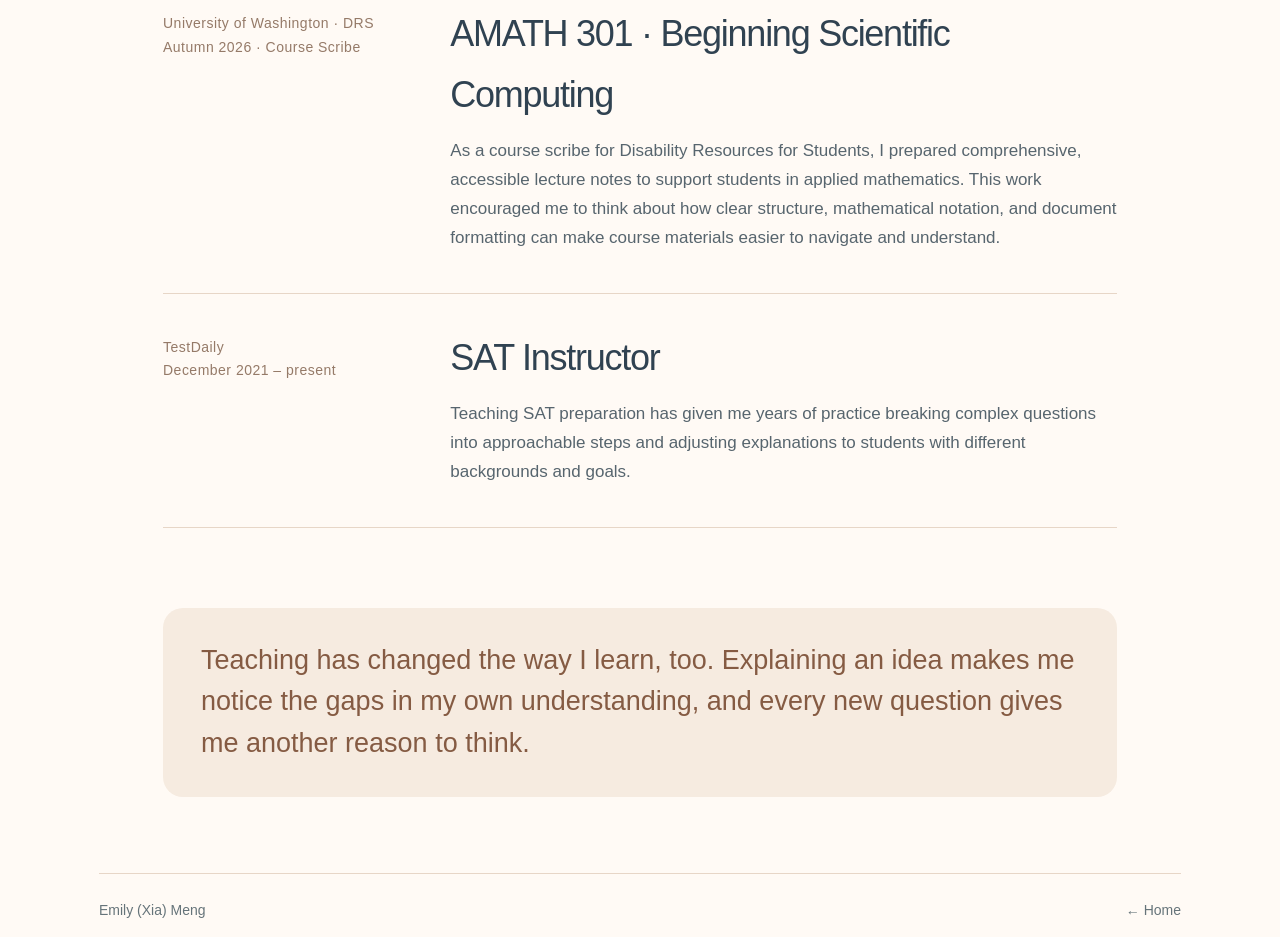
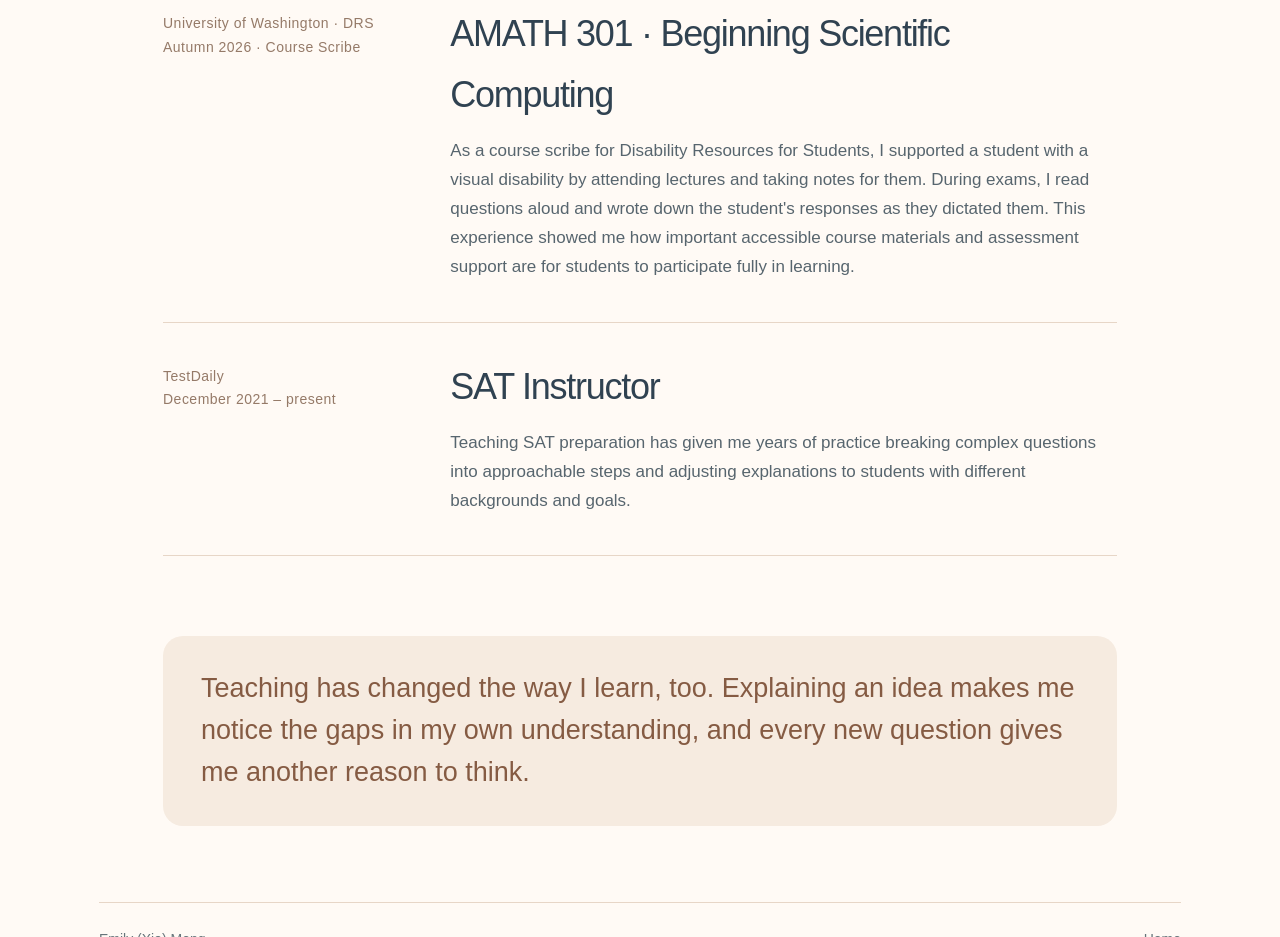
Before and after one commit to EmilyMeng05/emilymeng05.github.io, a plain HTML site: page teaching.html in a window 1280 px wide. Shown: the part 2672-3609 px from the top of the page. Drawn offline with Linux system fonts and the light colour scheme.

Commit message:
Clarify AMATH 301 DRS scribe duties supporting a student with visual disability

```diff
--- a/teaching.html
+++ b/teaching.html
@@ -105,7 +105,7 @@
         </article>
         <article class="teaching-item">
           <div class="meta">University of Washington · DRS<br>Autumn 2026 · Course Scribe</div>
-          <div><h3>AMATH 301 · Beginning Scientific Computing</h3><p>As a course scribe for Disability Resources for Students, I prepared comprehensive, accessible lecture notes to support students in applied mathematics. This work encouraged me to think about how clear structure, mathematical notation, and document formatting can make course materials easier to navigate and understand.</p></div>
+          <div><h3>AMATH 301 · Beginning Scientific Computing</h3><p>As a course scribe for Disability Resources for Students, I supported a student with a visual disability by attending lectures and taking notes for them. During exams, I read questions aloud and wrote down the student's responses as they dictated them. This experience showed me how important accessible course materials and assessment support are for students to participate fully in learning.</p></div>
         </article>
         <article class="teaching-item">
           <div class="meta">TestDaily<br>December 2021 – present</div>
```
